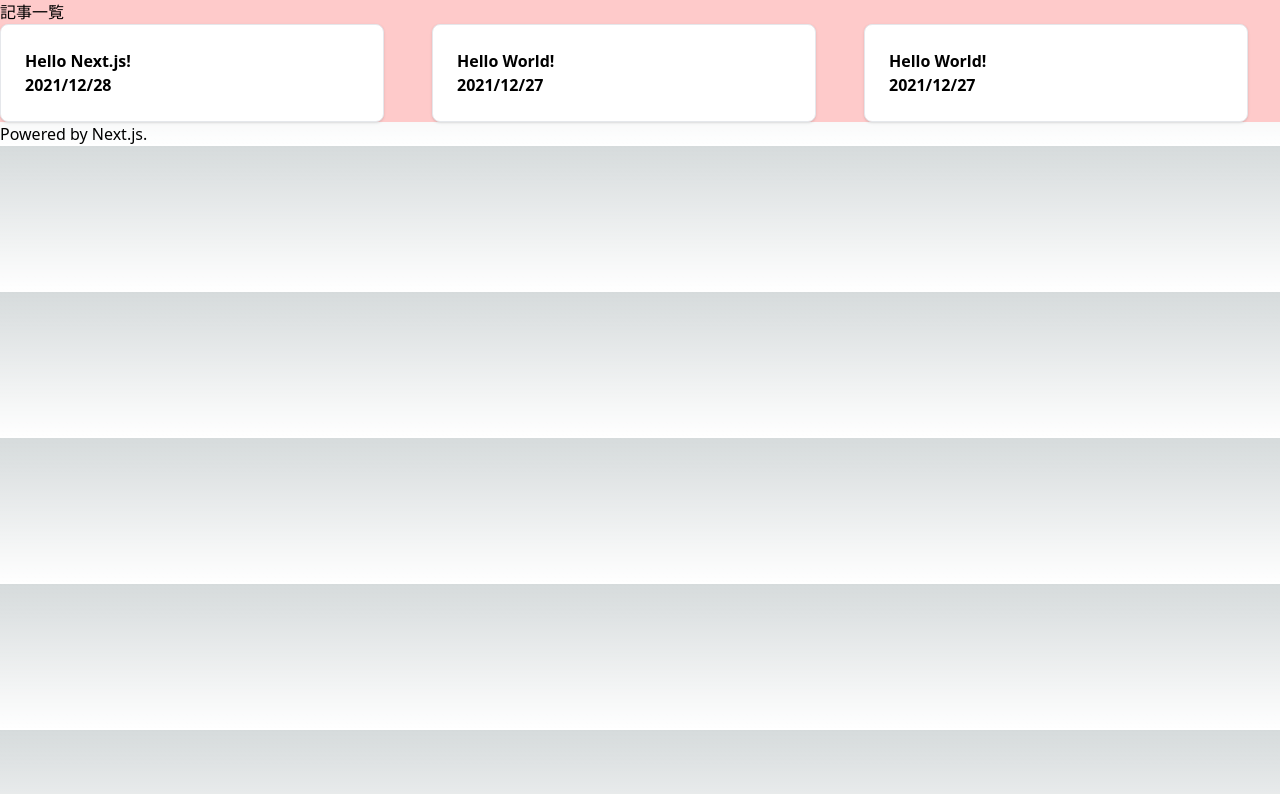
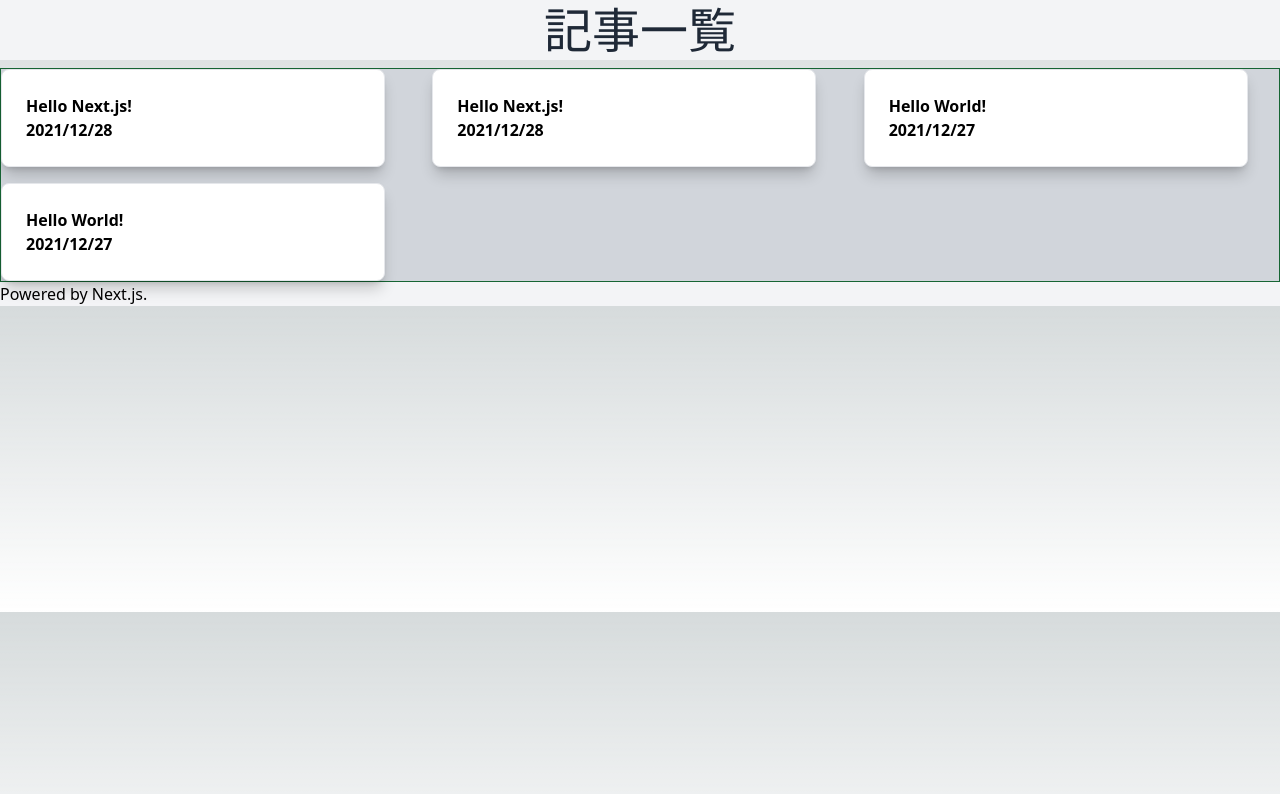
Before and after one commit to yuta3003/tech-blog, a Next.js app: page / in a window 1280 px wide. Shown: the top 794 px of the page. Built offline with nearby package versions, Linux system fonts and the light colour scheme.

Commit message:
tilewind css 少し修正

```diff
--- /dev/null
+++ b/content/hello-content/index.md
@@ -0,0 +1,8 @@
+---
+title: "Hello Next.js!"
+date: "2021/12/28"
+---
+
+## 見出し
+
+本文
--- /dev/null
+++ b/jest.config.js
@@ -0,0 +1,5 @@
+/** @type {import('ts-jest/dist/types').InitialOptionsTsJest} */
+module.exports = {
+  preset: 'ts-jest',
+  testEnvironment: 'node',
+};
--- a/package.json
+++ b/package.json
@@ -26,7 +26,10 @@
     "typescript": "5.0.4"
   },
   "devDependencies": {
+    "@types/jest": "^28.0.0",
     "eslint-config-prettier": "^8.8.0",
-    "prettier": "^2.8.8"
+    "jest": "^28.0.0",
+    "prettier": "^2.8.8",
+    "ts-jest": "^28.0.0"
   }
 }
--- a/src/pages/index.tsx
+++ b/src/pages/index.tsx
@@ -1,6 +1,7 @@
 import type { InferGetStaticPropsType, NextPage } from "next";
 import Head from "next/head";
 import { getAllPosts } from "../lib/api";
+import Image from 'next/image';
 
 type Props = InferGetStaticPropsType<typeof getStaticProps>;
 
@@ -19,17 +20,55 @@ const Home: NextPage<Props> = ({ allPosts }) => {
         <meta name="description" content="Generated by create next app" />
         <link rel="icon" href="/favicon.ico" />
       </Head>
+      <main className="w-full">
+        <h1 className="
+          mb-2
+          mt-0
+          text-5xl
+          font-medium
+          leading-tight
+          text-primary
+          text-gray-800
+          bg-gray-100
+          flex
+          justify-center"
+        >
+          記事一覧
+        </h1>
 
-      <main className="w-full bg-red-200">
-        <h1>記事一覧</h1>
-
-        <div className="grid grid-cols-3 gap-4 text-black font-bold">
+        <div className="
+          grid
+          grid-cols-3
+          gap-4
+          text-black
+          font-bold
+          bg-gray-300
+          container
+          border
+          border-green-800"
+        >
           {allPosts.map((post) => (
             <a href={post.slug} className="
-              block max-w-sm p-6 bg-white border
-              border-gray-200 rounded-lg shadow
-              hover:bg-gray-100 dark:bg-gray-800
-              dark:border-gray-700 dark:hover:bg-gray-700"
+              h-auto
+              max-w-sm
+              rounded-lg
+              shadow-lg
+              shadow-black/20
+              transition-shadow
+              duration-300
+              ease-in-out
+              hover:shadow-black/50
+              block
+              max-w-sm
+              p-6
+              bg-white
+              border
+              rounded-lg
+              shadow
+              hover:bg-gray-100
+              dark:bg-gray-800
+              dark:border-gray-700
+              dark:hover:bg-gray-700"
               key={post.slug}
             >
               <h2>{post.title}</h2>
@@ -38,7 +77,7 @@ const Home: NextPage<Props> = ({ allPosts }) => {
           ))}
         </div>
       </main>
-      <footer>
+      <footer className="bg-gray-100">
         <p>Powered by Next.js.</p>
       </footer>
     </div>
```
Also changed, not shown: 1 other file (tests, documents, lock files or other folders).
